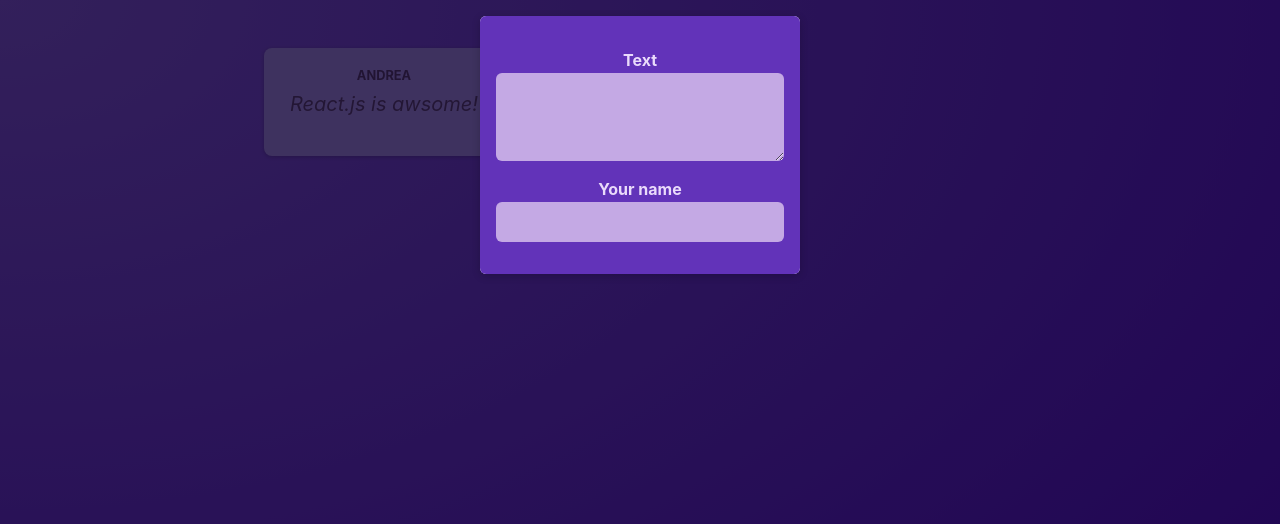
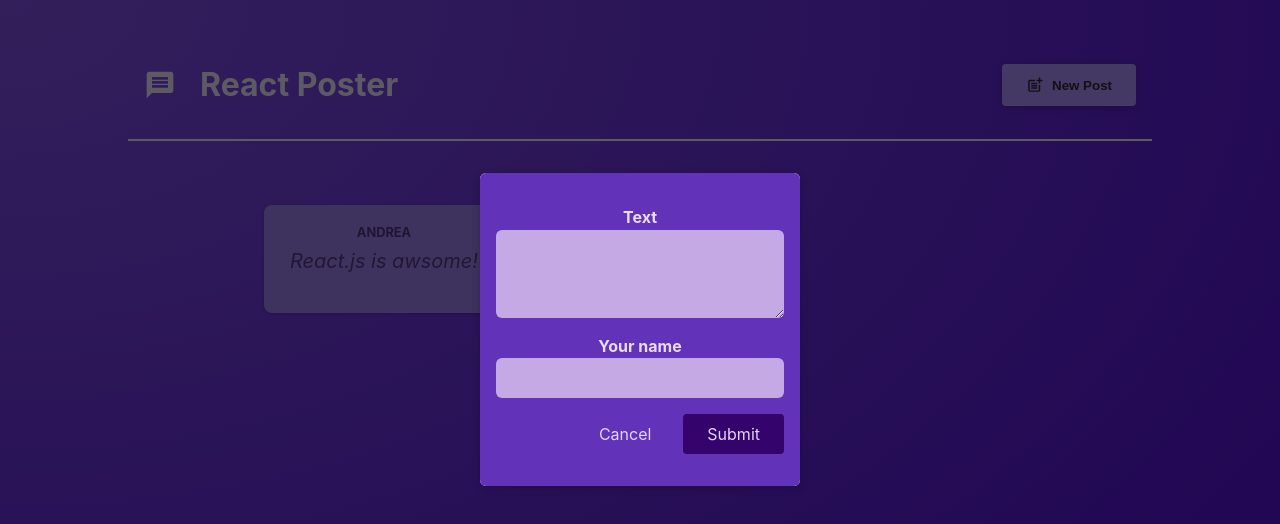
Before and after one commit to AndreaParrini/react-32-react-summary, a React (Vite) app: page / in a window 1280 px wide. Shown: the top 524 px of the page. Built offline with nearby package versions, Linux system fonts and the light colour scheme.

Commit message:
add MainHeader on App component
move the state from App to NewPost

```diff
--- a/src/App.jsx
+++ b/src/App.jsx
@@ -1,10 +1,26 @@
+import { useState } from "react";
+
+import MainHeader from "./components/MainHeader";
 import PostsList from "./components/PostsList";
 
 function App() {
+  const [modalIsVisible, setModaliIsVisible] = useState(false);
+
+  function hideModalContent(){
+    setModaliIsVisible(false)
+  }
+
+  function showModalContent(){
+    setModaliIsVisible(true)
+  }
+
   return (
-    <main>
-      <PostsList />
-    </main>
+    <>
+      <MainHeader onCreatePost={showModalContent}/>
+      <main>
+        <PostsList hideModal={hideModalContent} modalIsVisible={modalIsVisible}/>
+      </main>
+    </>
     );
 }
 
--- a/src/components/NewPost.jsx
+++ b/src/components/NewPost.jsx
@@ -1,16 +1,45 @@
+import { useState } from 'react';
+
 import classes from './NewPost.module.css';
 
-function NewPost({onBodyChange, onAuthorChange}) {
+function NewPost({onCancel, onAddPost}) {
+    const [enteredBody, setEnteredBody] = useState("React.js is awsome!");
+    const [enteredAuthor, setEnteredAuthor] = useState("Andrea");
+
+    function changeBodyHandler(event){
+        setEnteredBody(event.target.value)
+    }
+
+    function changeAuthorHandler(event){
+        setEnteredAuthor(event.target.value)
+    }
+
+    function submitHandler(event){
+        event.preventDefault();
+
+        const postData = {
+            id: Math.random(),
+            body: enteredBody,
+            author: enteredAuthor,
+        }
+
+        onAddPost(postData);
+        onCancel();
+    }
 
     return (
-        <form className={classes.form}>
+        <form className={classes.form} onSubmit={submitHandler}>
         <p>
             <label htmlFor="body">Text</label>
-            <textarea id="body" required rows={3} onChange={onBodyChange}/>
+            <textarea id="body" required rows={3} onChange={changeBodyHandler}/>
         </p>
         <p>
             <label htmlFor="name">Your name</label>
-            <input type="text" id="name" required onChange={onAuthorChange}/>
+            <input type="text" id="name" required onChange={changeAuthorHandler}/>
+        </p>
+        <p className={classes.actions}>
+            <button type='button' onClick={onCancel}>Cancel</button>
+            <button>Submit</button>
         </p>
         </form>
     );
```
